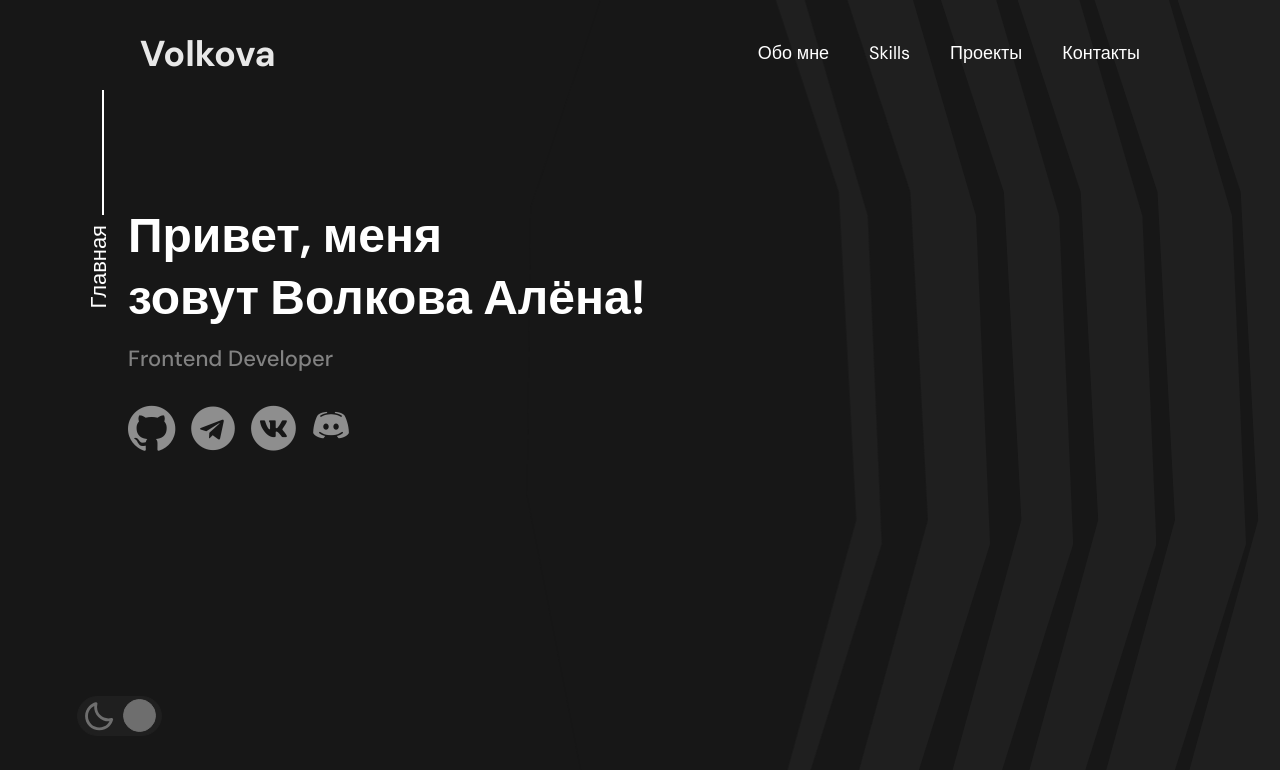
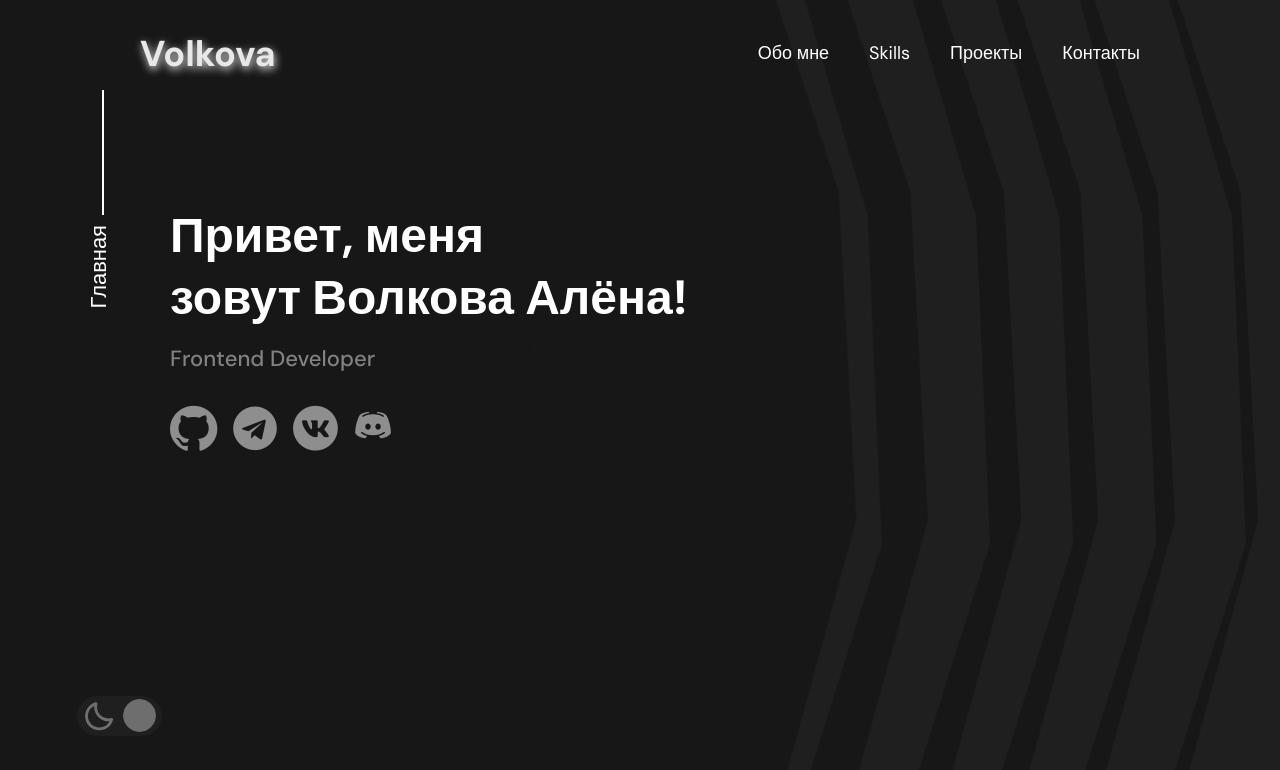
Before and after one commit to alyonavolk/portfolio, a React (Create React App) app: page / in a window 1280 px wide. Shown: the top 770 px of the page. Built offline with nearby package versions, Linux system fonts and the light colour scheme.

Commit message:
Изменение шапки

```diff
--- a/src/components/Main/main.scss
+++ b/src/components/Main/main.scss
@@ -1,7 +1,7 @@
 @import '../../style/variables.scss';
 
 .main{
-    padding: 0 10%;
+    padding: 0 170px;
     &__title{
         font-weight: 700;
         font-size: 48px;
@@ -10,10 +10,16 @@
         margin-bottom: 15px;
     }
     &__descr{
+        max-width: 300px;
         font-weight: 500;
         font-size: 22px;
         line-height: 29px;
         color: #828282;
+        cursor: default;
+        transition: text-shadow 0.3s linear;
+        &:hover{
+            text-shadow: 2px 2px $grey-text;
+        }
     }
     &__links{
         display: flex;
--- a/src/components/Routes/Routes.js
+++ b/src/components/Routes/Routes.js
@@ -9,9 +9,17 @@ import {CSSTransition, TransitionGroup } from 'react-transition-group';
 import Projects from '../Projects/projects';
 import Contacts from '../Сontacts/contacts';
 
-const Routes = () => {
+const Routes = (menu) => {
     const lock = useLocation();
+    let menuLock = '/';
 
+    menu = () => {
+      if (menuLock !== lock) {
+        return true
+      } else {
+        return false
+      }
+    }
     return (
         <TransitionGroup>
         <CSSTransition timeout = {800}
--- a/src/components/subComponents/background/background.js
+++ b/src/components/subComponents/background/background.js
@@ -4,7 +4,7 @@ const Background = () => {
     const bg = [1, 2, 3, 4, 5, 6, 7, 8, 9, 10, 11];
     return (
         <div className='polygon'>
-            {bg.map(() => <div>&nbsp;</div>)}
+            {bg.map((val) => <div key={val}>&nbsp;</div>)}
         </div>
     );
 };
--- a/src/components/subComponents/header/header.scss
+++ b/src/components/subComponents/header/header.scss
@@ -21,8 +21,10 @@
         color: $main-text;
     }
     &__link{
+        transition: text-shadow 0.3s linear;
         &_active, &:hover{
             color: $sub-text;
+            text-shadow: $sub-text 1px 3px 8px ;
         }
     }
 }
@@ -117,12 +119,3 @@
         padding: 30px 40px 0;
     }
 }
-// @media (max-width: 564px) {
-//     .header{
-//         padding: 30px 140px 0;
-//     }
-// }
-// @media (max-width: 425px) {
-// }
-// @media (max-width: 375px) {
-// }
--- a/src/style/variables.scss
+++ b/src/style/variables.scss
@@ -78,13 +78,14 @@ $grey-text: var(--grey-text);
 }
 
 %socBtn {
-    transition: color 0.4s ease 0s;
+    transition: color 0.4s ease 0s, text-shadow 0.3s linear;
     background-color: inherit;
     border: none;
     cursor: pointer;
     color: $img-color;
     &:hover{
         color: $grey-text;
+        text-shadow: $img-color 1px 0 10px ;
     }
 }
 
```
